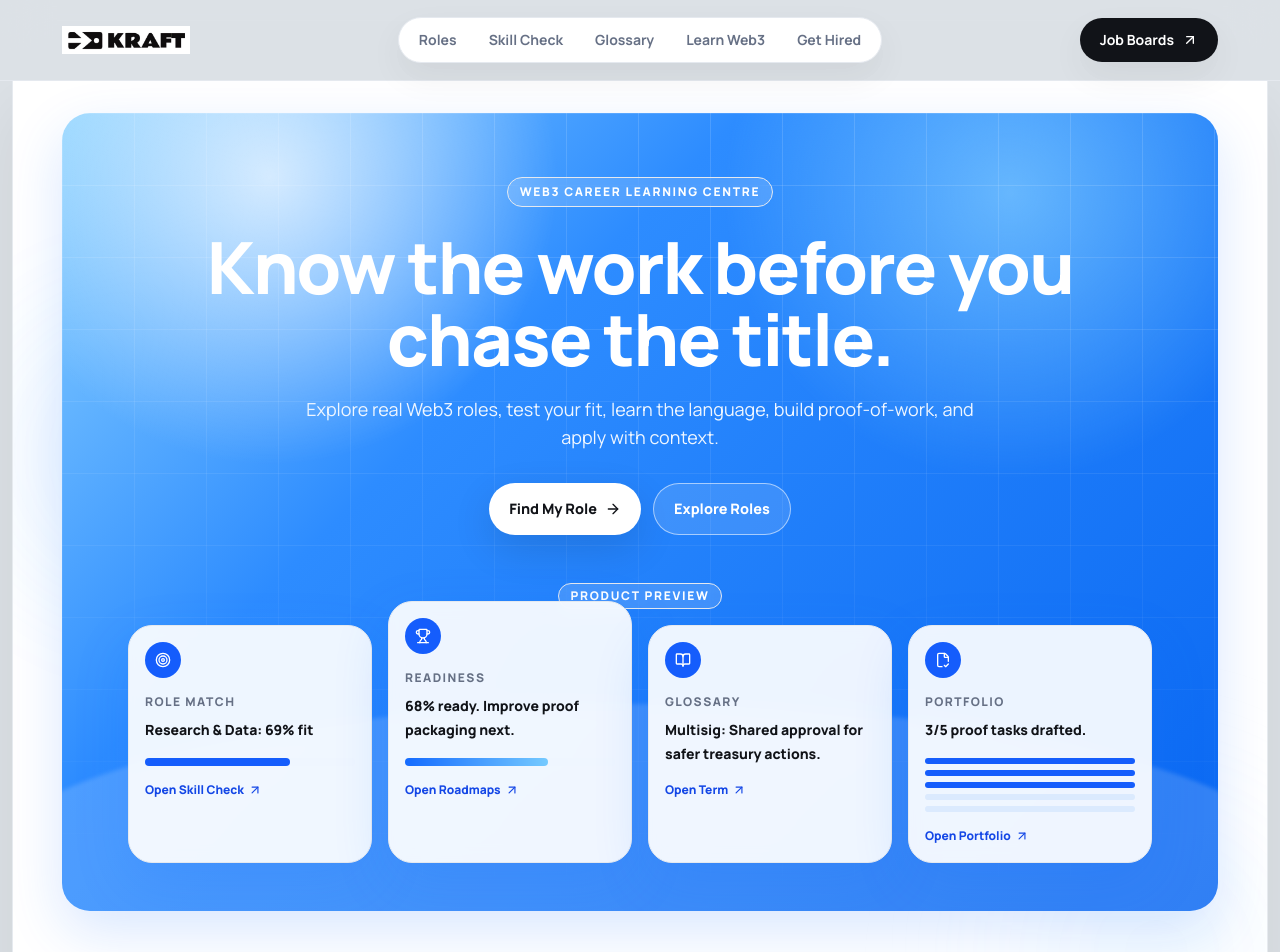
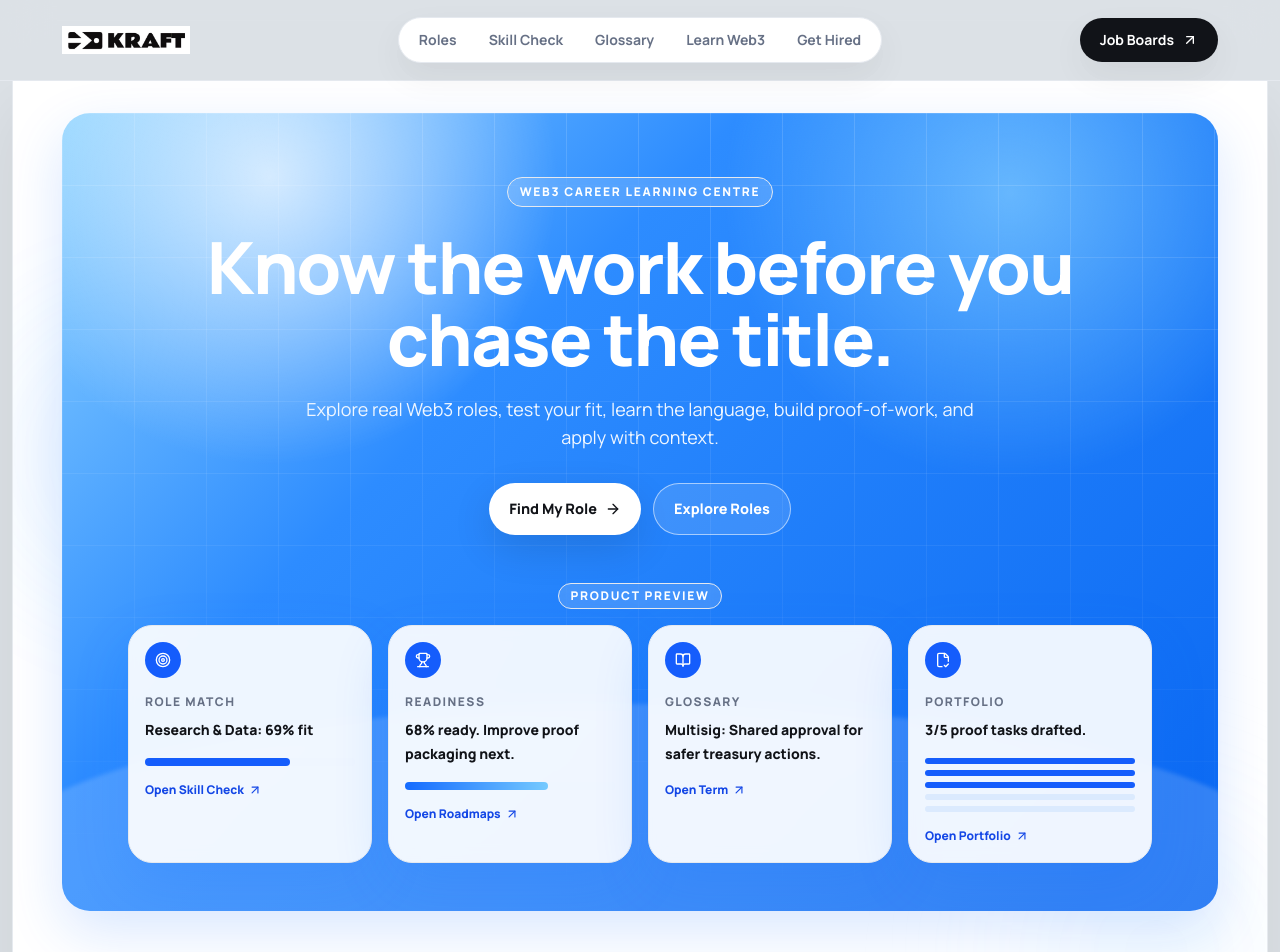
Before and after one commit to oktavian3/web3-jobs-app, a Next.js app: page / in a window 1280 px wide. Shown: the top 952 px of the page. Built offline with nearby package versions, Linux system fonts and the light colour scheme.

Commit message:
Align hero product preview cards

```diff
--- a/components/kraft/HeroProductPreview.tsx
+++ b/components/kraft/HeroProductPreview.tsx
@@ -46,7 +46,7 @@ export default function HeroProductPreview() {
       <p className="mx-auto mb-4 w-fit rounded-full border border-white/35 bg-white/15 px-3 py-1 text-xs font-extrabold uppercase tracking-[0.14em] text-white backdrop-blur">
         Product preview
       </p>
-      <div className="grid gap-4 lg:grid-cols-4">
+      <div className="grid items-stretch gap-4 sm:grid-cols-2 lg:grid-cols-4">
         <Link href={match.href} className={cardClass} {...pauseProps}>
           <span className="inline-flex h-9 w-9 items-center justify-center rounded-full bg-blue-600 text-white transition group-hover:rotate-6">
             <Target className="h-4 w-4" />
@@ -59,7 +59,7 @@ export default function HeroProductPreview() {
           <span className="mt-4 inline-flex items-center gap-1 text-xs font-extrabold text-blue-700">Open Skill Check <ArrowUpRight className="h-3.5 w-3.5" /></span>
         </Link>
 
-        <Link href="/roadmaps" className={`${cardClass} lg:-mt-6`} {...pauseProps}>
+        <Link href="/roadmaps" className={cardClass} {...pauseProps}>
           <span className="inline-flex h-9 w-9 items-center justify-center rounded-full bg-blue-600 text-white transition group-hover:scale-110">
             <Trophy className="h-4 w-4" />
           </span>
```
